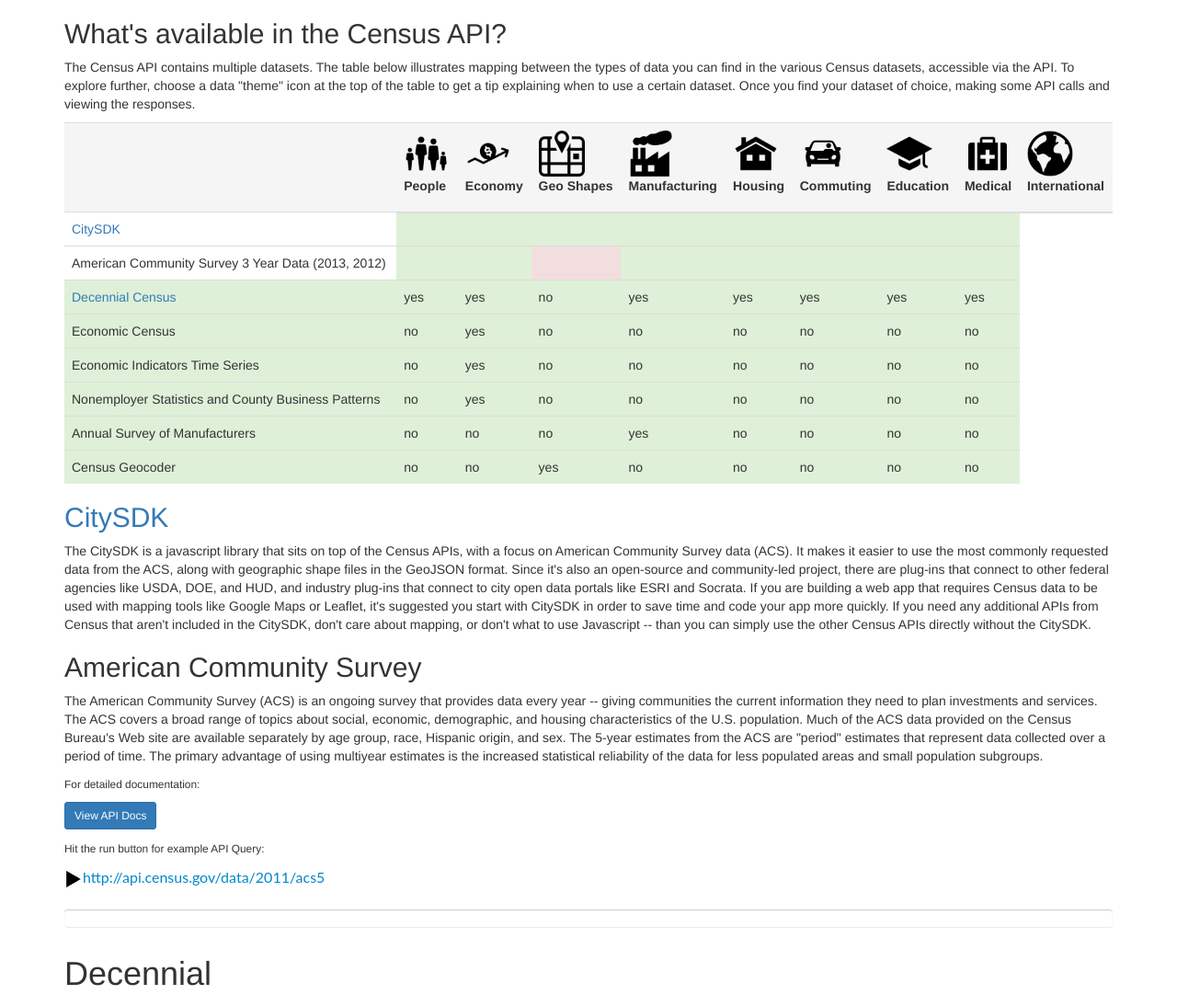
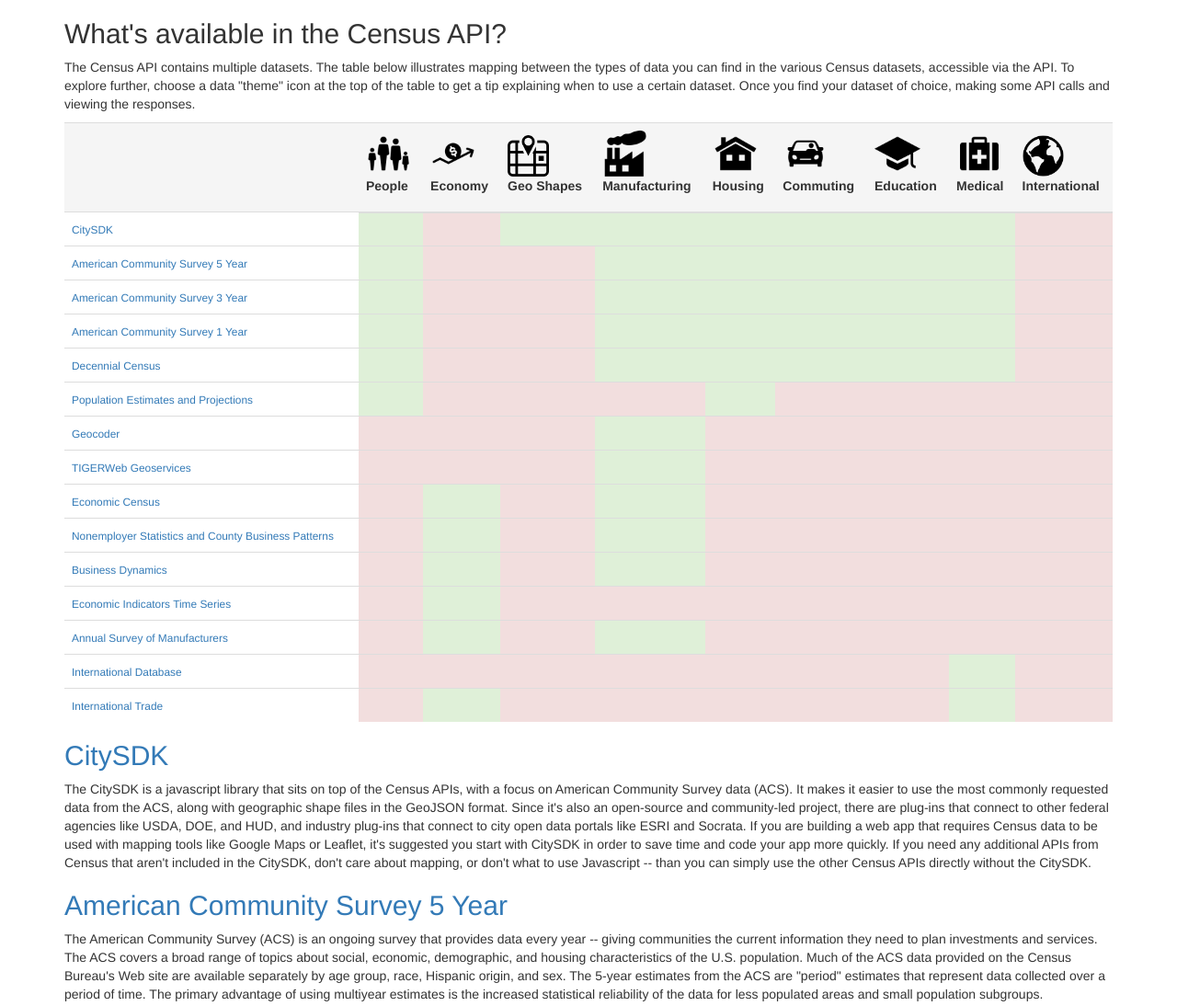
Before and after one commit to jmeisel/censusapiexplorer, a plain HTML site: page index.html in a window 1280 px wide. Shown: the top 1094 px of the page at 92% size. Drawn offline with Linux system fonts and the light colour scheme.

Commit message:
Completed Table

```diff
--- a/index.html
+++ b/index.html
@@ -40,7 +40,7 @@
                 <th><img src="./img/economy.png" style="height:50px" data-toggle="popover" title="Economy" data-placement="bottom" data-content="Many Census surveys cotain economic data. A good place to start is the Economic Census which provides data by industry every 5 years.For more recent economic data, use County Business Patterns to identify the number of establishments and paid employees by sector.  For economic data relating to people, such as income and employment, the American Community Survey is your best bet."><p>Economy</p></th>
 
 
-                <th><img src="./img/geography.png" style="height:50px" data-toggle="popover" title="Geo Shapes" data-placement="bottom" data-content="You can access geographical shape files, which are boundaries for common geographic entities like states, counties, cities, and more. This can help provide context when building a mapping application.  You can also geocode a location to another format, for example, pass in a mailing address and get back a lat/lon pair that corresponds to that address. The CitySDK makes it easy to get these geographic boundaries in GeoJSON formats which can easily be consumed by mapping tools like Google Maps and Leaflet JS.  "><p>Geo Shapes</p></th>
+                <th><img src="./img/geography.png" style="height:45px" data-toggle="popover" title="Geo Shapes" data-placement="bottom" data-content="You can access geographical shape files, which are boundaries for common geographic entities like states, counties, cities, and more. This can help provide context when building a mapping application.  You can also geocode a location to another format, for example, pass in a mailing address and get back a lat/lon pair that corresponds to that address. The CitySDK makes it easy to get these geographic boundaries in GeoJSON formats which can easily be consumed by mapping tools like Google Maps and Leaflet JS.  "><p>Geo Shapes</p></th>
 
                 <th><img src="./img/manufacturing.png" style="height:50px" data-toggle="popover" title="Manufacturing" data-placement="bottom" data-content="Manufacturing data is available from several Census sources.Your best bet for local level data on the manufacturing industry is the Economic Census and County Business Patterns.The Annual Survey of Manufacturers contains data for manufacturing establishments, but only at the state level and above."><p>Manufacturing</p></th>
 
@@ -52,7 +52,7 @@
 
                 <th><img src="./img/medical.png" style="height:50px" data-toggle="popover" title="Medical" data-placement="bottom" data-content="Health insurance and disability data come from the American Community Survey. Health insurance coverage- are people covered or not? If they are covered, what type of insurance? Disability data speak to a person's difficulty with specific daily tasks: seeing or hearing, walking or climbing stairs, dressing or bathing."><p>Medical</p></th>
 
-                <th><img src="./img/international.png" style="height:50px" data-toggle="popover" title="International" data-placement="bottom" data-content="International data fall into two large categories: demographic data and trade.
+                <th><img src="./img/international.png" style="height:45px" data-toggle="popover" title="International" data-placement="bottom" data-content="International data fall into two large categories: demographic data and trade.
                 For demographic data on countries with 5k or more, the International Data Base is the source to use. Interested in annual import and export values? Use International Trade.
                 "><p>International</p></th>
 
@@ -63,96 +63,198 @@
 
 
               <tr>
-                  <td><a href=#CitySDK>CitySDK</a></td>
+                  <td><a href=#CitySDK><small>CitySDK</small></a></td>
+                  <td class="success"></td>
+                  <td class="danger"></td>
                   <td class="success"></td>
                   <td class="success"></td>
                   <td class="success"></td>
                   <td class="success"></td>
                   <td class="success"></td>
                   <td class="success"></td>
-                  <td class="success"></td>
-                  <td class="success"></td>
+                  <td class="danger"></td>
             </tr>
 
             <tr>
-                <td>American Community Survey 3 Year Data (2013, 2012)</td>
+                <td><a href=#ACS5><small>American Community Survey 5 Year</small></a></td>
                 <td class="success"></td>
-                <td class="success"></td>
+                <td class="danger"></td>
                 <td class="danger"></td>
                 <td class="success"></td>
                 <td class="success"></td>
                 <td class="success"></td>
                 <td class="success"></td>
                 <td class="success"></td>
+                <td class="danger"></td>
             </tr>
-            <tr class="success">
-                <td><a href=#Decennial>Decennial Census</a></td>
-                <td>yes</td>
-                <td>yes</td>
-                <td>no</td>
-                <td>yes</td>
-                <td>yes</td>
-                <td>yes</td>
-                <td>yes</td>
-                <td>yes</td>
+            <tr>
+                <td><a href=#ACS3><small>American Community Survey 3 Year</small></a></td>
+                <td class="success"></td>
+                <td class="danger"></td>
+                <td class="danger"></td>
+                <td class="success"></td>
+                <td class="success"></td>
+                <td class="success"></td>
+                <td class="success"></td>
+                <td class="success"></td>
+                <td class="danger"></td>
             </tr>
-            <tr class="success">
-                <td>Economic Census</td>
-                <td>no</td>
-                <td>yes</td>
-                <td>no</td>
-                <td>no</td>
-                <td>no</td>
-                <td>no</td>
-                <td>no</td>
-                <td>no</td>
+            <tr>
+                <td><a href=#ACS1><small>American Community Survey 1 Year</small></a></td>
+                <td class="success"></td>
+                <td class="danger"></td>
+                <td class="danger"></td>
+                <td class="success"></td>
+                <td class="success"></td>
+                <td class="success"></td>
+                <td class="success"></td>
+                <td class="success"></td>
+                <td class="danger"></td>
             </tr>
 
-            <tr class="success">
-                <td>Economic Indicators Time Series</td>
-                <td>no</td>
-                <td>yes</td>
-                <td>no</td>
-                <td>no</td>
-                <td>no</td>
-                <td>no</td>
-                <td>no</td>
-                <td>no</td>
-            </tr>
-            <tr class="success">
-                <td>Nonemployer Statistics and County Business Patterns</td>
-                <td>no</td>
-                <td>yes</td>
-                <td>no</td>
-                <td>no</td>
-                <td>no</td>
-                <td>no</td>
-                <td>no</td>
-                <td>no</td>
-            </tr>
-            <tr class="success">
-                <td>Annual Survey of Manufacturers</td>
-                <td>no</td>
-                <td>no</td>
-                <td>no</td>
-                <td>yes</td>
-                <td>no</td>
-                <td>no</td>
-                <td>no</td>
-                <td>no</td>
+            <tr>
+                <td><a href=#Decennial><small>Decennial Census</small></a></td>
+                <td class="success"></td>
+                <td class="danger"></td>
+                <td class="danger"></td>
+                <td class="success"></td>
+                <td class="success"></td>
+                <td class="success"></td>
+                <td class="success"></td>
+                <td class="success"></td>
+                <td class="danger"></td>
             </tr>
 
-            <tr class="success">
-                <td>Census Geocoder</td>
-                <td>no</td>
-                <td>no</td>
-                <td>yes</td>
-                <td>no</td>
-                <td>no</td>
-                <td>no</td>
-                <td>no</td>
-                <td>no</td>
+            <tr>
+                <td><a href=#Pop><small>Population Estimates and Projections</small></a></td>
+                <td class="success"></td>
+                <td class="danger"></td>
+                <td class="danger"></td>
+                <td class="danger"></td>
+                <td class="success"></td>
+                <td class="danger"></td>
+                <td class="danger"></td>
+                <td class="danger"></td>
+                <td class="danger"></td>
             </tr>
+
+            <tr>
+                <td><a href=#Geocoder><small>Geocoder</small></a></td>
+                <td class="danger"></td>
+                <td class="danger"></td>
+                <td class="danger"></td>
+                <td class="success"></td>
+                <td class="danger"></td>
+                <td class="danger"></td>
+                <td class="danger"></td>
+                <td class="danger"></td>
+                <td class="danger"></td>
+            </tr>
+
+            <tr>
+                <td><a href=#Tigerweb><small>TIGERWeb Geoservices</small></a></td>
+                <td class="danger"></td>
+                <td class="danger"></td>
+                <td class="danger"></td>
+                <td class="success"></td>
+                <td class="danger"></td>
+                <td class="danger"></td>
+                <td class="danger"></td>
+                <td class="danger"></td>
+                <td class="danger"></td>
+            </tr>
+
+            <tr>
+                <td><a href=#Economiccensus><small>Economic Census</small></a></td>
+                <td class="danger"></td>
+                <td class="success"></td>
+                <td class="danger"></td>
+                <td class="success"></td>
+                <td class="danger"></td>
+                <td class="danger"></td>
+                <td class="danger"></td>
+                <td class="danger"></td>
+                <td class="danger"></td>
+            </tr>
+
+            <tr>
+                <td><a href=#Nonemployer><small>Nonemployer Statistics and County Business Patterns</small></a></td>
+                <td class="danger"></td>
+                <td class="success"></td>
+                <td class="danger"></td>
+                <td class="success"></td>
+                <td class="danger"></td>
+                <td class="danger"></td>
+                <td class="danger"></td>
+                <td class="danger"></td>
+                <td class="danger"></td>
+            </tr>
+
+            <tr>
+                <td><a href=#Business Dynamics><small>Business Dynamics</small></a></td>
+                <td class="danger"></td>
+                <td class="success"></td>
+                <td class="danger"></td>
+                <td class="success"></td>
+                <td class="danger"></td>
+                <td class="danger"></td>
+                <td class="danger"></td>
+                <td class="danger"></td>
+                <td class="danger"></td>
+            </tr>
+
+            <tr>
+                <td><a href=#Economicindicators><small>Economic Indicators Time Series</small></a></td>
+                <td class="danger"></td>
+                <td class="success"></td>
+                <td class="danger"></td>
+                <td class="danger"></td>
+                <td class="danger"></td>
+                <td class="danger"></td>
+                <td class="danger"></td>
+                <td class="danger"></td>
+                <td class="danger"></td>
+            </tr>
+
+            <tr>
+                <td><a href=#Manufacturers><small>Annual Survey of Manufacturers</small></a></td>
+                <td class="danger"></td>
+                <td class="success"></td>
+                <td class="danger"></td>
+                <td class="success"></td>
+                <td class="danger"></td>
+                <td class="danger"></td>
+                <td class="danger"></td>
+                <td class="danger"></td>
+                <td class="danger"></td>
+            </tr>
+
+            <tr>
+                <td><a href=#Internationaldatabase><small>International Database</small></a></td>
+                <td class="danger"></td>
+                <td class="danger"></td>
+                <td class="danger"></td>
+                <td class="danger"></td>
+                <td class="danger"></td>
+                <td class="danger"></td>
+                <td class="danger"></td>
+                <td class="success"></td>
+                <td class="danger"></td>
+            </tr>
+
+            <tr>
+                <td><a href=#Internationaltrade><small>International Trade</small></a></td>
+                <td class="danger"></td>
+                <td class="success"></td>
+                <td class="danger"></td>
+                <td class="danger"></td>
+                <td class="danger"></td>
+                <td class="danger"></td>
+                <td class="danger"></td>
+                <td class="success"></td>
+                <td class="danger"></td>
+            </tr>
+
         </tbody>
     </table>
 
@@ -161,7 +263,7 @@
 
   <p>The CitySDK is a javascript library that sits on top of the Census APIs, with a focus on American Community Survey data (ACS).  It makes it easier to use the most commonly requested data from the ACS, along with geographic shape files in the GeoJSON format.  Since it's also an open-source and community-led project, there are plug-ins that connect to other federal agencies like USDA, DOE, and HUD, and industry plug-ins that connect to city open data portals like ESRI and Socrata.   If you are building a web app that requires Census data to be used with mapping tools like Google Maps or Leaflet, it's suggested you start with CitySDK in order to save time and code your app more quickly.  If you need any additional APIs from Census that aren't included in the CitySDK, don't care about mapping, or don't what to use Javascript -- than you can simply use the other Census APIs directly without the CitySDK.</p>
 
-  <h2>American Community Survey</h2>
+  <h2><A NAME="ACS5">American Community Survey 5 Year</A></h2>
 
   <p>The American Community Survey (ACS) is an ongoing survey that provides data every year -- giving communities the current information they need to plan investments and services. The ACS covers a broad range of topics about social, economic, demographic, and housing characteristics of the U.S. population. Much of the ACS data provided on the Census Bureau's Web site are available separately by age group, race, Hispanic origin, and sex. The 5-year estimates from the ACS are "period" estimates that represent data collected over a period of time. The primary advantage of using multiyear estimates is the increased statistical reliability of the data for less populated areas and small population subgroups.</p>
   <p><small>For detailed documentation:</small></p>
@@ -187,36 +289,12 @@
         </div>
 
 
-<h1>Decennial</h1>
-
-  <h2>Test</h2>
-    <script>
-    $(".content-data").empty();
-          $(".content-data").append("<ul><li>" + data[2]['type'] + "</li><li>" + data[2]['description1'] + "</li></ul>");
-          </script>
-
-    <h2 id="resource-url">Resource URL</h2>
-
-    <div class="api-explorer">
-        <div class="query">
-        </div>
-        <div class="explorer">
-    <div class="api-explorer-form">
-      <textarea class="form-control api-explorer-query autosize" rows="1" style="display:none;">http://api.census.gov/data/2011/acs5?key=21ca50e1a3e22cf2b18083748c278199395408ec&get=B25070_003E,NAME&for=county:*&in=state:06</textarea>
-
-      <button class="btn go" type="button"><img src="./img/citysdk.png" style="height:20px"/>http://api.census.gov/data/2011/acs5</button>
-    </div>
-    <div class="return">
-      <div class="response api-explorer-section">
-        <pre><span class="default"></span></pre>
-      </div>
-    </div>
-        </div>
-      </div>
+  <h2><A NAME="ACS3">American Community Survey 3 Year</A></h2>
 
 
+  <h2><A NAME="ACS1">American Community Survey 1 Year</A></h2>
 
-
+  <h2><A NAME="ACS1">Decennial</A></h2>
 
 </body>
 
```
